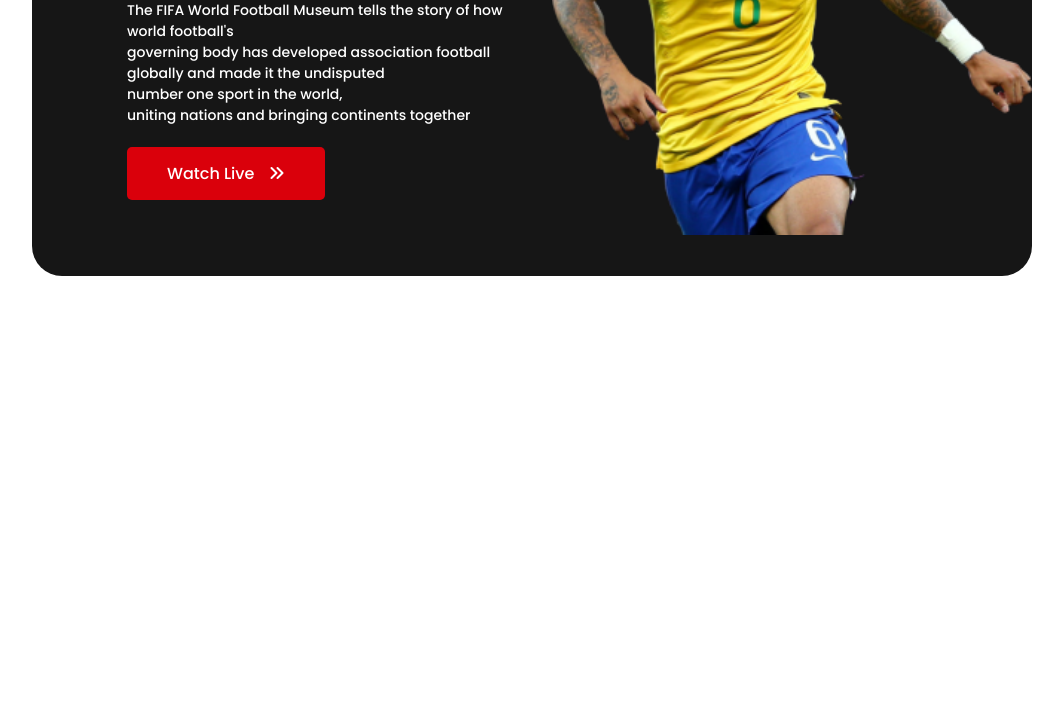
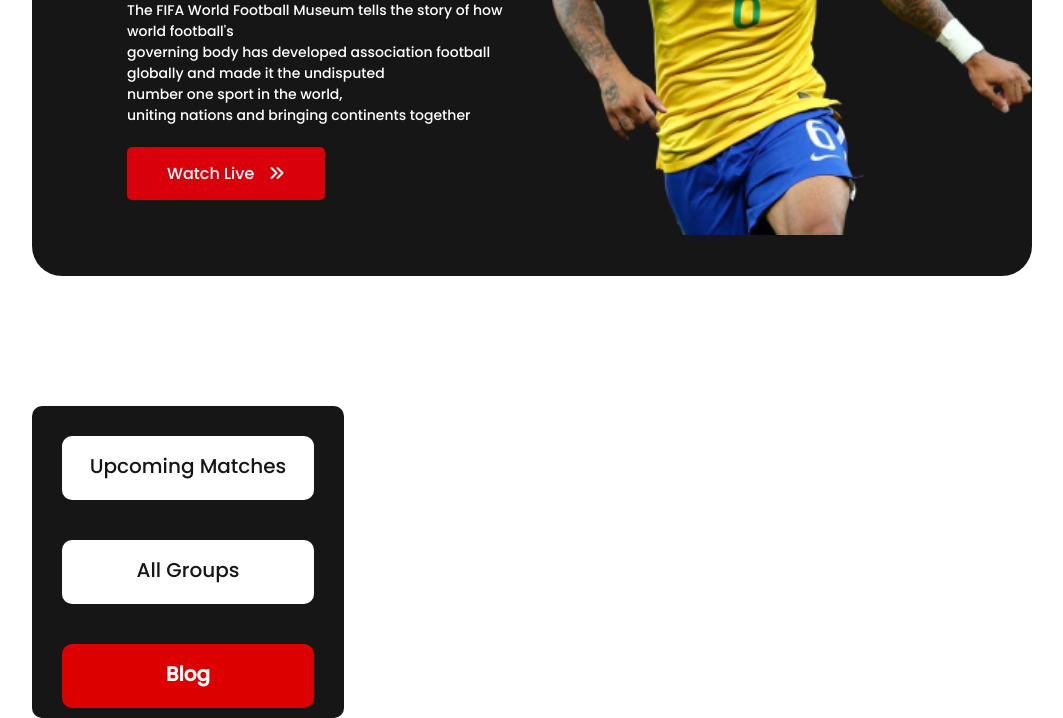
Before and after one commit to 440Siddik/assign-2, a plain HTML site: page index.html in a window 1280 px wide. Shown: the part 320-1038 px from the top of the page, without its empty margins (108-1171 px from the left). Before the commit the page ends 800 px from the top, so only its background shows below. Drawn offline with Linux system fonts and the light colour scheme.

Commit message:
sidebar done

```diff
--- a/index.html
+++ b/index.html
@@ -27,10 +27,20 @@
       </div>
     </div>
   </header>
-  <!-- Main section  -->
-  <section class="main-sec">
-
+  </main>
+    <!-- Main section  -->
+  <section>
+    <div class="main-sec">
+      <div class="sidebar">
+        <div class="btn">
+          <a href="#">Upcoming Matches</a>
+        </div>
+        <div class="btn">
+          <a href="#">All Groups</a>
+        </div>
+        <div id="active-btn" class="btn">
+          <a href="#">Blog</a>
+        </div>
   </section>
-  </main>
 </body>
 </html>
--- a/styles/style.css
+++ b/styles/style.css
@@ -76,3 +76,51 @@ main {
 .top-banner > img {
   width: 100%;
 }
+/* section with sidebar and main content styles */
+
+section {
+  margin-top: 130px;
+  margin-left: 140px;
+  margin-right: 140px;
+}
+
+/* Sidebar Styles  */
+
+.sidebar {
+  width: 312px;
+  height: 312px;
+  background: #161616;
+  border-radius: 10px;
+  display: flex;
+  flex-direction: column;
+  align-items: center;
+  justify-content: center;
+}
+.btn > a {
+  text-decoration: none;
+  font-size: 20px;
+  padding-top: 47px;
+  color: #161616;
+  font-weight: 500;
+}
+.btn {
+  width: 252px;
+  height: 64px;
+  background-color: #ffffff;
+  margin-bottom: 10px;
+  border-radius: 10px;
+  padding-top: 15px;
+  text-align: center;
+  margin-top: 30px;
+}
+
+#active-btn > a {
+  color: #ffffff;
+  font-weight: 600;
+}
+
+#active-btn {
+  background-color: #dd0000;
+}
+
+/* Blogs style  */
```
